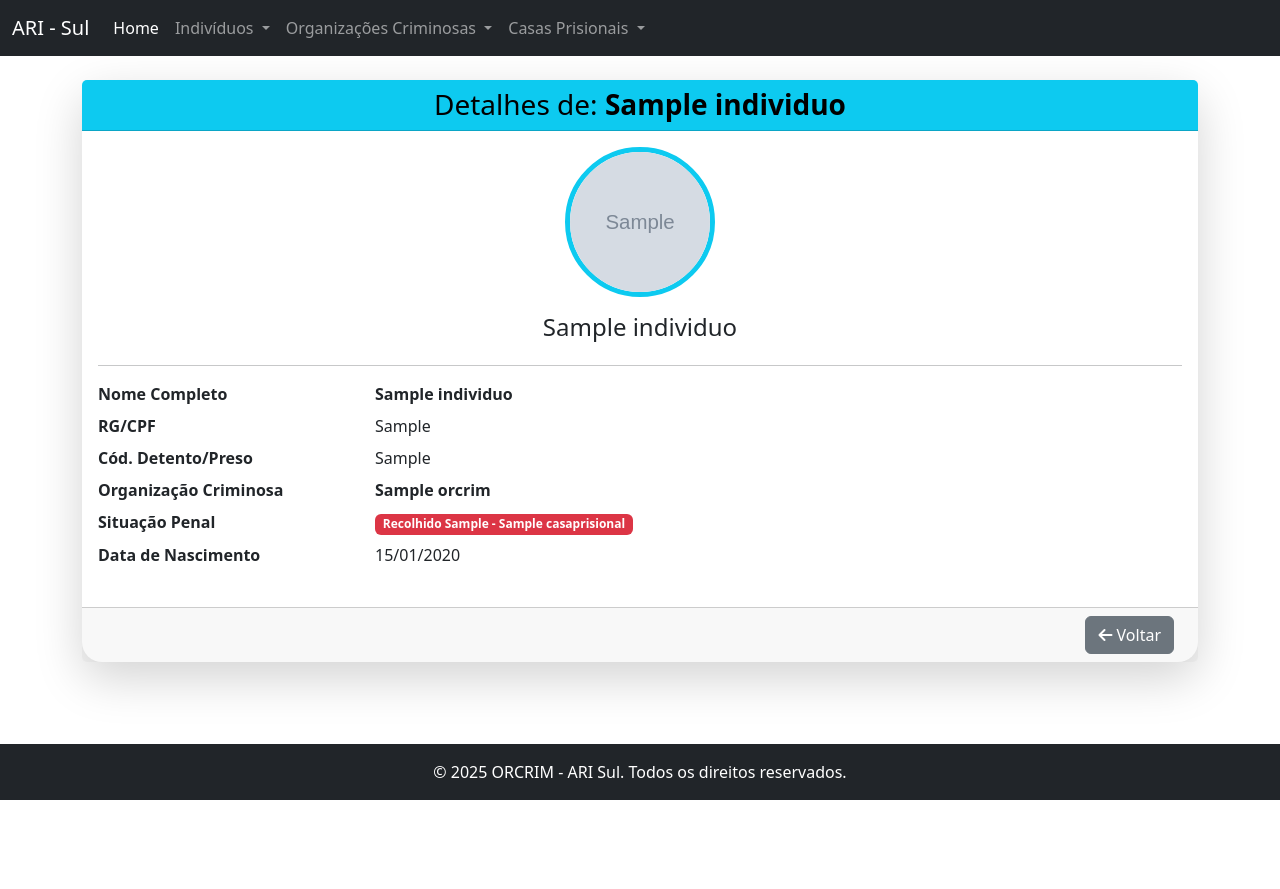
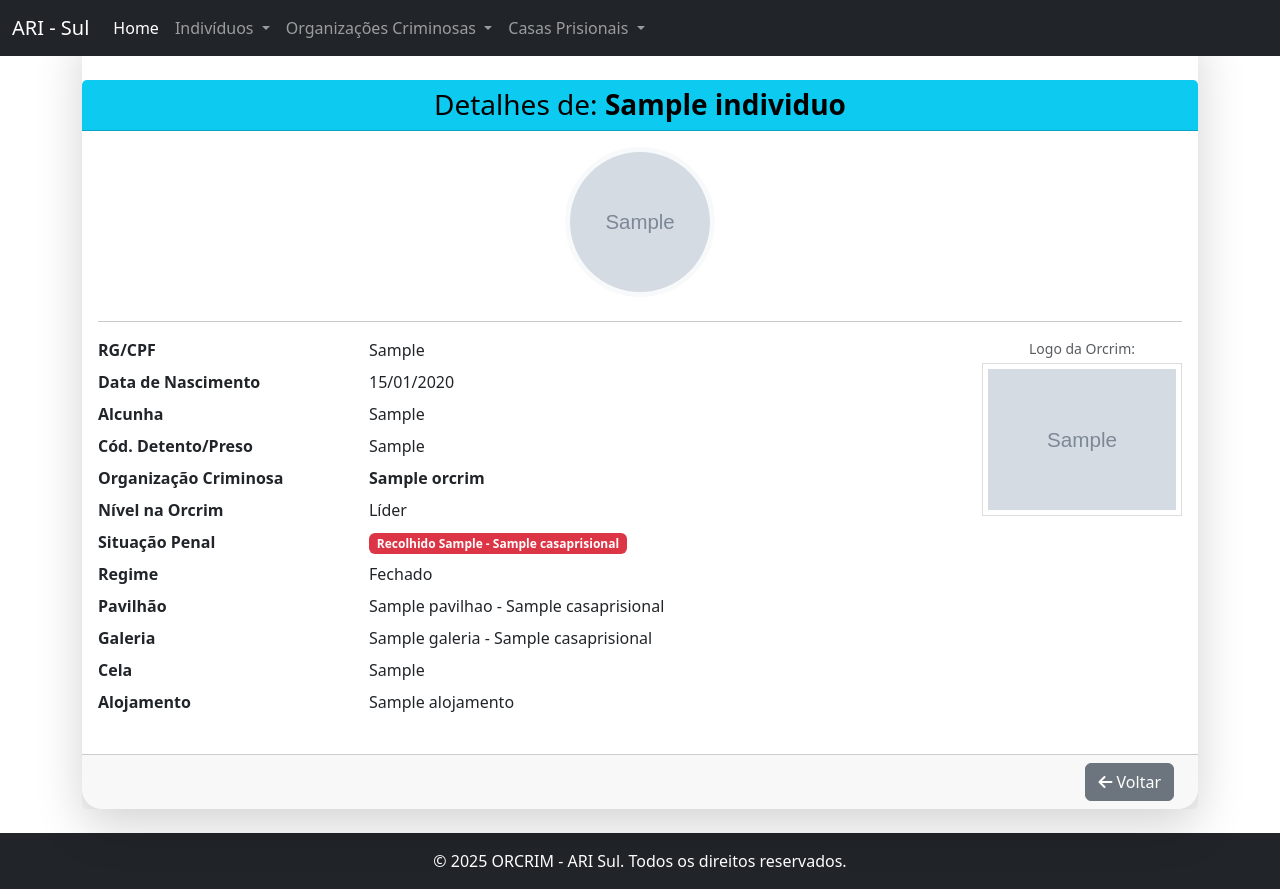
Before and after one commit to PWSRS/projeto-oc, a Django app: page /individuo/1/ in a window 1280 px wide. Before the commit the page ends 800 px from the top, so only its background shows below. Run offline with Django 5.2, Linux system fonts and the light colour scheme; tables that the repository leaves empty hold one stand-in row (values such as "Sample post"); grey boxes marked "Sample" are stand-in pictures; some libraries are stand-ins or nearby versions.

Commit message:
alteração no CSS do organograma e individuo_detail

```diff
--- /dev/null
+++ b/controle/static/controle/css/individuo_detail.css
@@ -0,0 +1,34 @@
+.logo_orcrim {
+    position: absolute;
+    bottom: 125px;
+    right: 20px;
+    background: white;
+    border: 1px solid #ccc;
+    padding: 10px;
+    border-radius: 5px;
+    box-shadow: 0 2px 5px rgba(0, 0, 0, 0.2);
+    font-family: sans-serif;
+    z-index: 10;
+
+}
+
+.logo_orcrim img {
+    height: 40px;
+    vertical-align: middle;
+    border-radius: 50px;
+}
+
+.card {
+    padding-top: 56px;
+    /* Define um grande raio para o card inteiro */
+    border-radius: 20px !important;
+    /* Remove a borda padrão do Bootstrap*/
+    border: none !important;
+    /* Adiciona sombra*/
+    box-shadow: 0 4px 6px rgba(0, 0, 0, 0.1);
+}
+
+/* Garante que o corpo do card se ajuste perfeitamente */
+.card-body {
+    border-radius: 20px !important;
+}
--- a/controle/templates/individuo/individuo_detail.html
+++ b/controle/templates/individuo/individuo_detail.html
@@ -3,8 +3,13 @@
 
 {% block title %}Detalhes - {{ individuo.nome }}{% endblock %}
 
+{% block extra_head_css %}
+    <link rel="stylesheet" href="{% static 'controle/css/individuo_detail.css' %}">
+{% endblock %}
+
 {% block content %}
 <title>Detalhes do Indivíduo</title>
+
 
 <div class="card shadow-lg mb-4">
     <div class="card-header text-bg-info text-center">
@@ -17,31 +22,37 @@
             {% if individuo.foto %}
                 <img src="{{ individuo.foto.url }}"
                      alt="{{ individuo.nome }}"
-                     class="img-fluid rounded-circle border border-5 border-info"
+                     class="img-fluid rounded-circle border border-5 border-light"
                      style="width: 150px; height: 150px; object-fit: cover;">
             {% else %}
                 <div class="bg-light text-muted p-4 rounded-circle d-inline-block border border-3 border-secondary" style="width: 150px; height: 150px; line-height: 120px;">
                     Sem Foto
                 </div>
             {% endif %}
-            <h4 class="mt-3">{{ individuo.nome }}</h4>
         </div>
 
         <hr>
 
-        <dl class="row">
+        <div class="d-flex justify-content-between align-items-start">
 
-            <dt class="col-sm-3">Nome Completo</dt>
-            <dd class="col-sm-9"><strong>{{ individuo.nome}}</strong></dd>
+            <dl class="row w-75">
 
-            <dt class="col-sm-3">RG/CPF</dt>
-            <dd class="col-sm-9">{{ individuo.rg_cpf|default:"Não Informado" }}</dd>
+                <dt class="col-sm-4">RG/CPF</dt>
+                <dd class="col-sm-8">{{ individuo.rg_cpf|default:"Não Informado" }}</dd>
 
-            <dt class="col-sm-3">Cód. Detento/Preso</dt>
-            <dd class="col-sm-9">{{ individuo.codigo_detento|default:"N/A" }}</dd>
+                <dt class="col-sm-4">Data de Nascimento</dt>
+                <dd class="col-sm-8">{{ individuo.data_nasc|date:"d/m/Y" }}</dd>
 
-            <dt class="col-sm-3">Organização Criminosa</dt>
-            <dd class="col-sm-9">
+                {% if individuo.alcunha %}
+                <dt class="col-sm-4">Alcunha</dt>
+                <dd class="col-sm-8">{{ individuo.alcunha}}</dd>
+                {% endif %}
+
+                <dt class="col-sm-4">Cód. Detento/Preso</dt>
+                <dd class="col-sm-8">{{ individuo.codigo_detento|default:"N/A" }}</dd>
+
+                <dt class="col-sm-4">Organização Criminosa</dt>
+                <dd class="col-sm-8">
                     {% if individuo.orcrim %}
                         <strong>{{ individuo.orcrim.nome }}</strong>
                     {% else %}
@@ -49,8 +60,11 @@
                     {% endif %}
                 </dd>
 
-            <dt class="col-sm-3">Situação Penal</dt>
-            <dd class="col-sm-9">
+                <dt class="col-sm-4">Nível na Orcrim</dt>
+                <dd class="col-sm-8">{{ individuo.get_nivel_orcrim_display|default:"N/A" }}</dd>
+
+                <dt class="col-sm-4">Situação Penal</dt>
+                <dd class="col-sm-8">
                     <span class="badge
                         {% if individuo.situacao_penal == 'recolhido' %} text-bg-danger
                         {% elif individuo.situacao_penal == 'recolhido_tornozeleira' %} text-bg-primary
@@ -64,21 +78,48 @@
                     </span>
                 </dd>
 
+                <dt class="col-sm-4">Regime</dt>
+                <dd class="col-sm-8">{{ individuo.get_regime_display|default:"" }}</dd>
 
-            <dt class="col-sm-3">Data de Nascimento</dt>
-            <dd class="col-sm-9">{{ individuo.data_nasc|date:"d/m/Y" }}</dd>
+                {% if individuo.pavilhao%}
+                <dt class="col-sm-4">Pavilhão</dt>
+                <dd class="col-sm-8">{{ individuo.pavilhao|default:"" }}</dd>
+                {% endif %}
 
+                {% if individuo.galeria %}
+                <dt class="col-sm-4">Galeria</dt>
+                <dd class="col-sm-8">{{ individuo.galeria|default:"" }}</dd>
+                {% endif %}
+
+                {% if individuo.cela %}
+                <dt class="col-sm-4">Cela</dt>
+                <dd class="col-sm-8">{{ individuo.cela|default:"" }}</dd>
+                {% endif %}
+
+                {% if individuo.alojamento %}
+                <dt class="col-sm-4">Alojamento</dt>
+                <dd class="col-sm-8">{{ individuo.alojamento|default:"" }}</dd>
+                {% endif %}
 
             </dl>
 
+            <div id="logo-orcrim" class="flex-shrink-0 text-center ms-3">
+                {% if individuo.orcrim.logo_orcrim %}
+                    <p class="mb-1 text-muted small">Logo da Orcrim:</p>
+                    <img src="{{ individuo.orcrim.logo_orcrim.url }}" style="max-width: 200px; height: auto; border: 1px solid #ddd; padding: 5px;">
+                {% else %}
+                    <span class="text-muted small">Sem Logo</span>
+                {% endif %}
             </div>
 
+        </div>
+        </div>
     <div class="card-footer text-end">
         <a href="{% url 'individuo_list' %}" class="btn btn-secondary me-2">
             <i class="fas fa-arrow-left"></i> Voltar
         </a>
         {# <a href="{% url 'individuo_update' individuo.pk %}" class="btn btn-primary">Editar</a> #}
     </div>
+
 </div>
-
 {% endblock content %}
--- a/controle/templates/orcrim/orcrim_list.html
+++ b/controle/templates/orcrim/orcrim_list.html
@@ -83,7 +83,7 @@
 </nav>
 
 <div class="text-center mb-4">
-    <small>Página {{ page_obj.number }} de {{ page_obj.paginator.num_pages }}. Total de {{ page_obj.paginator.count }} detentos.</small>
+    <small>Página {{ page_obj.number }} de {{ page_obj.paginator.num_pages }}. Total de {{ page_obj.paginator.count }} ORCRIM.</small>
 </div>
 {% endif %}
 
--- a/controle/views.py
+++ b/controle/views.py
@@ -133,6 +133,7 @@ class OrcrimListView(ListView):
     model = Orcrim
     template_name = "orcrim/orcrim_list.html"
     paginate_by = 10  # Paginação: 10 orcrims por página
+    ordering = ["nome"]  # Ordena por nome
 
 
 class OrcrimCreateView(CreateView):
```
Also changed, not shown: controle/static/controle/css/organograma.css (+55 -21 lines), controle/templates/orcrim/organograma.html (+8 -4 lines). Lines whose indentation alone changed are shown as unchanged.
